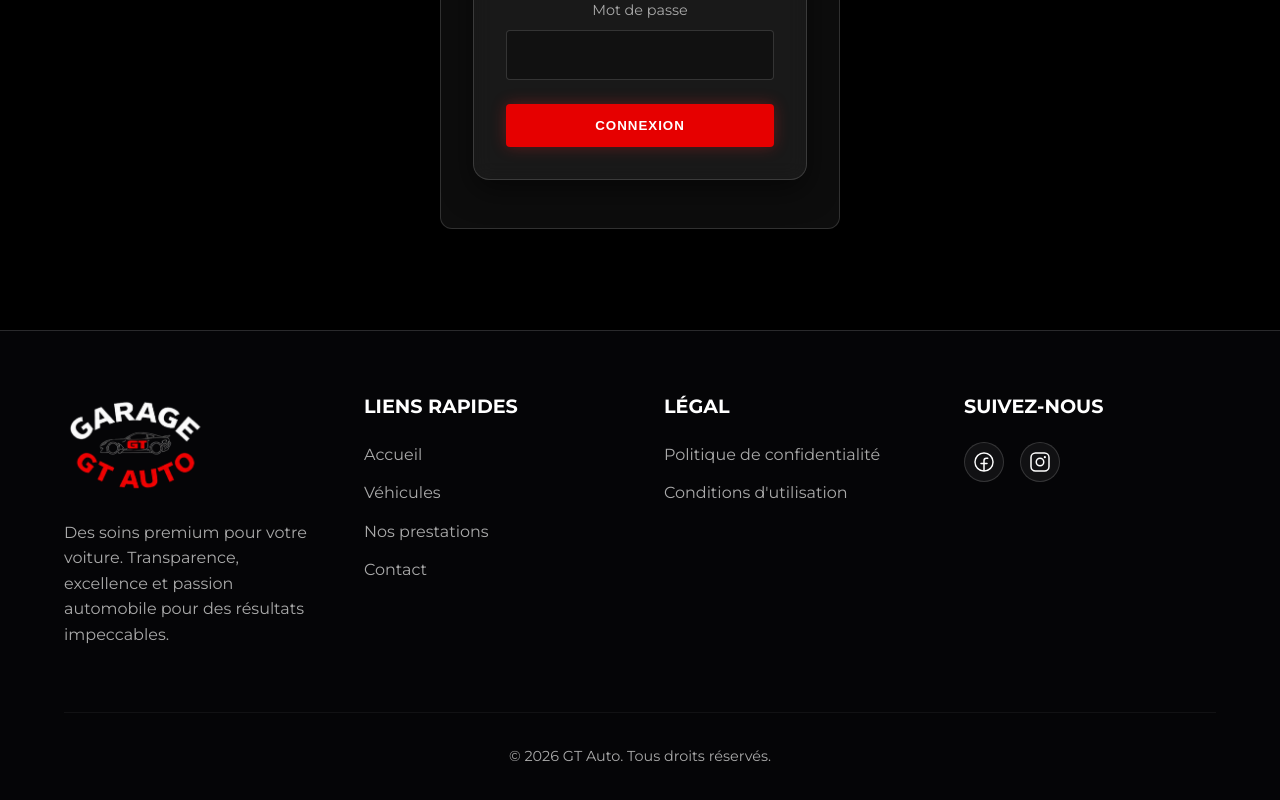
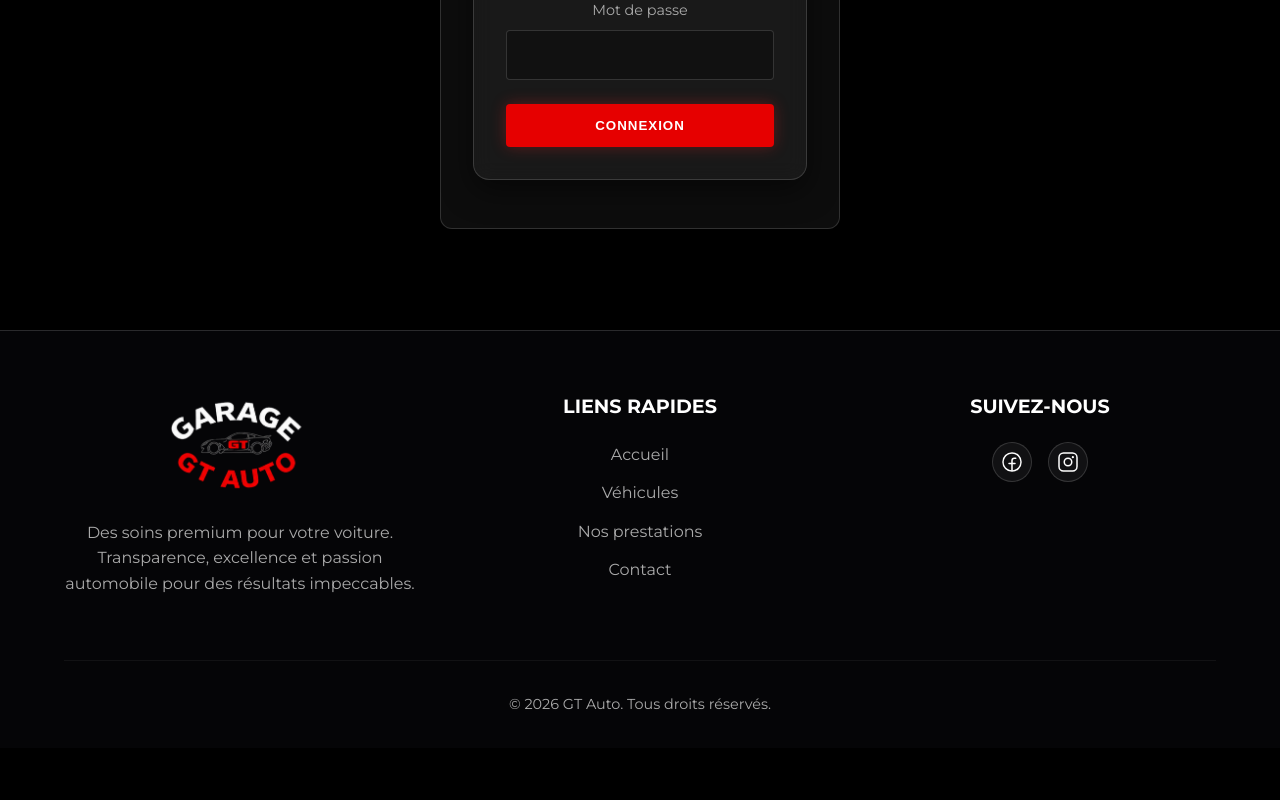
Before and after one commit to martirosyand/test-car, a React (Vite) app in the folder frontend/: page /admin in a window 1280 px wide. Shown: the part 470-1270 px from the top of the page. After the commit the page ends 1218 px from the top, so only its background shows below. Built offline with nearby package versions, Linux system fonts and the light colour scheme; no server answers.

Commit message:
Fix footer

```diff
--- a/frontend/src/components/Footer.css
+++ b/frontend/src/components/Footer.css
@@ -9,6 +9,10 @@ footer {
   grid-template-columns: repeat(auto-fit, minmax(200px, 1fr));
   gap: 3rem;
   margin-bottom: 3rem;
+}
+
+.footer-col {
+  text-align: center;
 }
 
 .footer-col h4 {
@@ -37,6 +41,7 @@ footer {
 
 .social-links {
   display: flex;
+  justify-content: center;
   gap: 1rem;
 }
 
--- a/frontend/src/components/Footer.jsx
+++ b/frontend/src/components/Footer.jsx
@@ -26,14 +26,6 @@ const Footer = () => {
           </div>
 
           <div className="footer-col">
-            <h4>LÉGAL</h4>
-            <ul className="footer-links">
-              <li><a href="#">Politique de confidentialité</a></li>
-              <li><a href="#">Conditions d'utilisation</a></li>
-            </ul>
-          </div>
-
-          <div className="footer-col">
             <h4>SUIVEZ-NOUS</h4>
             <div className="social-links">
               <a href="https://www.facebook.com/gtauto63"  target="_blank" rel="noopener noreferrer"><FacebookLogo size={24} /></a>
```
